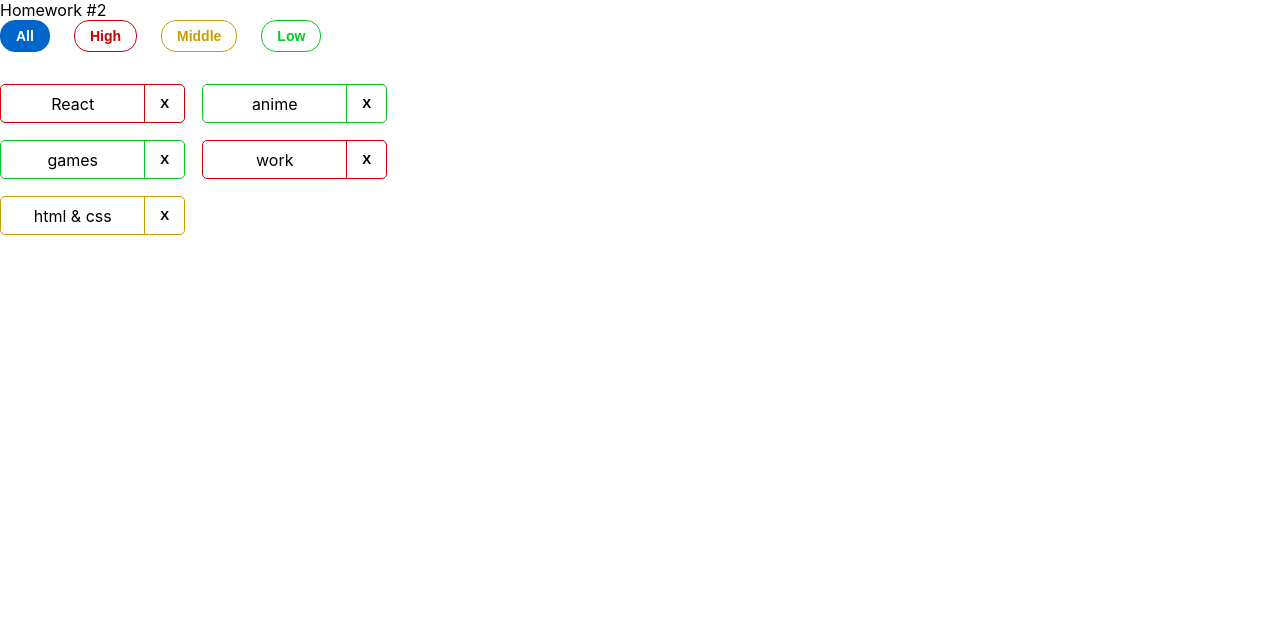
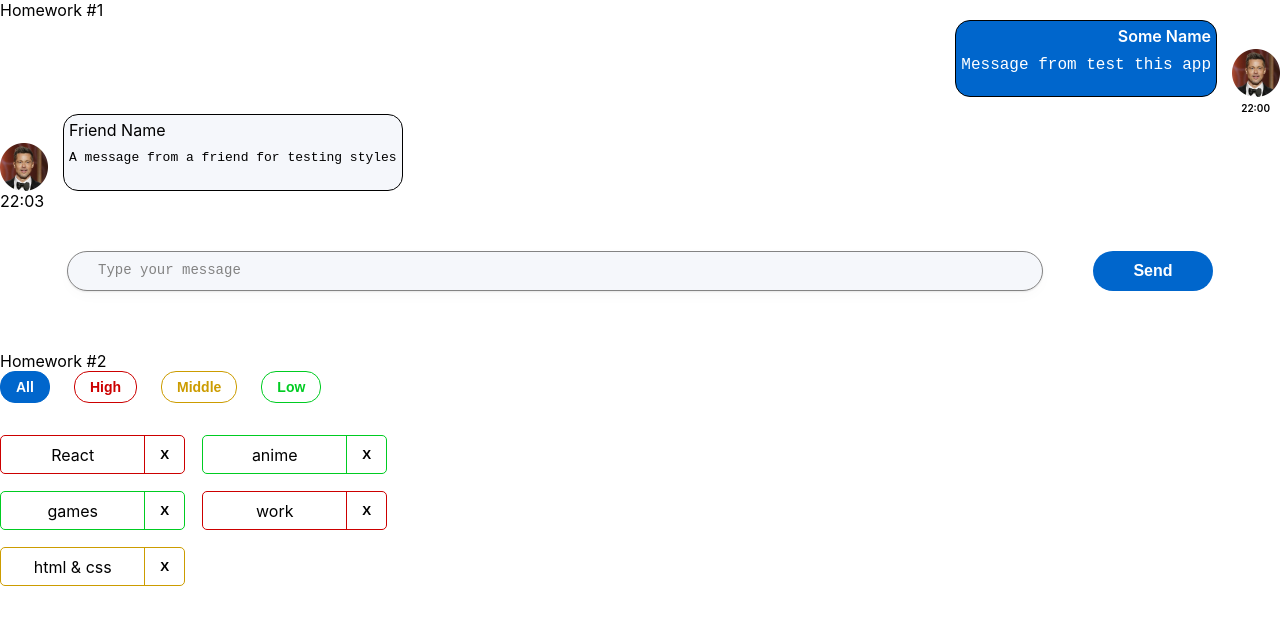
Before and after one commit to Ilja-Prihach/social_home, a React (Create React App) app: page /#/ in a window 1280 px wide. Shown: the top 624 px of the page. Built offline with nearby package versions, Linux system fonts and the light colour scheme.

Commit message:
sprint 2 week 3 starting use library material UI

```diff
--- a/src/s1-main/App.tsx
+++ b/src/s1-main/App.tsx
@@ -6,7 +6,7 @@ import HW2 from "../s2-homeworks/hw02/HW2";
 function App() {
     return (
         <div className={s.App}>
-            {/*<HW1/>*/}
+            <HW1/>
             {/*раскомментировать по ходу выполнения*/}
             <HW2/>
             {/*<HW3/>*/}
--- a/src/s2-homeworks/hw01/message-sender/MessageSender.module.css
+++ b/src/s2-homeworks/hw01/message-sender/MessageSender.module.css
@@ -6,10 +6,11 @@
     gap: 50px;
     margin-top: 40px;
 
-    position: fixed; /* Фиксируем положение */
+    /*position: fixed; !* Фиксируем положение *!*/
     bottom: 10px;       /* Прикрепляем к низу страницы */
     left: 0;         /* Располагаем слева */
     right: 0;
+    padding-bottom: 60px;
 }
 
 .textarea {
```
